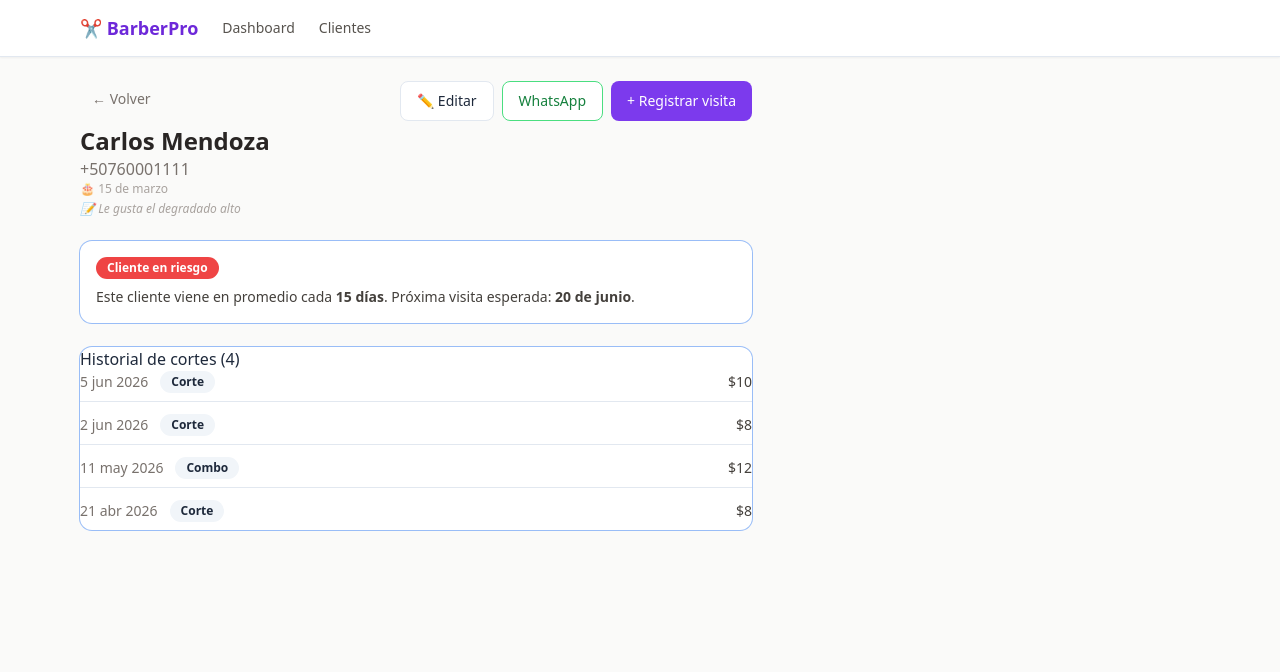
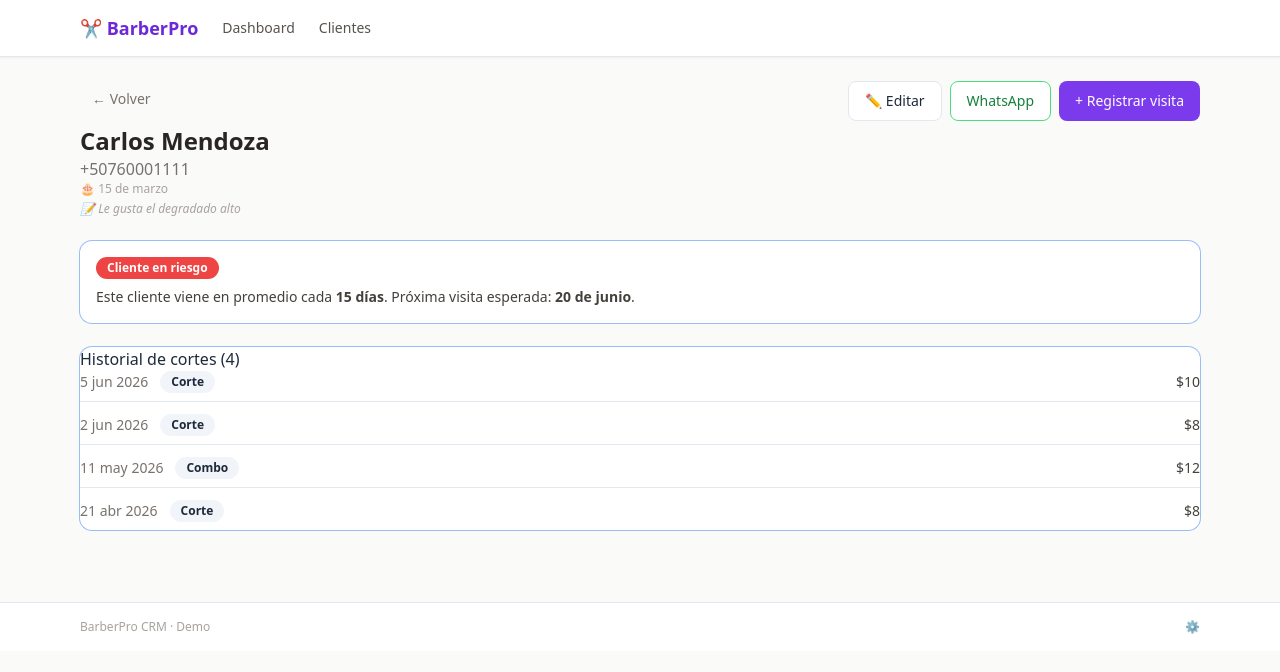
Before and after one commit to dayronpm/fashioncrm, a Next.js app: page /clientes/c1 in a window 1280 px wide. Shown: the top 672 px of the page. Built offline with nearby package versions, Linux system fonts and the light colour scheme.

Commit message:
fix: perfil cliente ancho completo + reset datos en footer

```diff
--- /dev/null
+++ b/src/app/client-layout.tsx
@@ -0,0 +1,73 @@
+"use client";
+
+import Link from "next/link";
+import { useStore } from "@/lib/store";
+import { useState, ReactNode } from "react";
+
+function ResetButton() {
+  const { resetDatabase } = useStore();
+  const [show, setShow] = useState(false);
+
+  if (!show) {
+    return (
+      <button
+        onClick={() => setShow(true)}
+        className="text-stone-300 hover:text-stone-500 transition-colors"
+        title="Resetear datos demo"
+      >
+        ⚙️
+      </button>
+    );
+  }
+
+  return (
+    <span className="flex items-center gap-2">
+      <span className="text-stone-500">¿Restaurar datos demo?</span>
+      <button
+        onClick={() => {
+          resetDatabase();
+          setShow(false);
+        }}
+        className="text-red-500 hover:text-red-700 font-medium"
+      >
+        Sí, resetear
+      </button>
+      <button
+        onClick={() => setShow(false)}
+        className="text-stone-400 hover:text-stone-600"
+      >
+        Cancelar
+      </button>
+    </span>
+  );
+}
+
+export function ClientLayout({ children }: { children: ReactNode }) {
+  return (
+    <>
+      <nav className="border-b bg-white shadow-sm">
+        <div className="max-w-6xl mx-auto px-4 h-14 flex items-center gap-6">
+          <Link href="/" className="font-bold text-lg text-violet-700">
+            ✂️ BarberPro
+          </Link>
+          <Link href="/" className="text-sm text-stone-600 hover:text-stone-900">
+            Dashboard
+          </Link>
+          <Link
+            href="/clientes"
+            className="text-sm text-stone-600 hover:text-stone-900"
+          >
+            Clientes
+          </Link>
+        </div>
+      </nav>
+      <main className="max-w-6xl mx-auto px-4 py-6">{children}</main>
+      <footer className="border-t bg-white mt-12">
+        <div className="max-w-6xl mx-auto px-4 py-4 flex items-center justify-between text-xs text-stone-400">
+          <span>BarberPro CRM &middot; Demo</span>
+          <ResetButton />
+        </div>
+      </footer>
+    </>
+  );
+}
--- a/src/app/clientes/[id]/page.tsx
+++ b/src/app/clientes/[id]/page.tsx
@@ -87,7 +87,7 @@ export default function ClienteProfile() {
   };
 
   return (
-    <div className="space-y-6 max-w-2xl">
+    <div className="space-y-6">
       {/* Header */}
       <div className="flex items-start justify-between">
         <div>
--- a/src/app/layout.tsx
+++ b/src/app/layout.tsx
@@ -1,8 +1,8 @@
 import type { Metadata } from "next";
 import localFont from "next/font/local";
-import Link from "next/link";
 import "./globals.css";
 import { StoreProvider } from "@/lib/store";
+import { ClientLayout } from "./client-layout";
 
 const geistSans = localFont({
   src: "./fonts/GeistVF.woff",
@@ -31,24 +31,7 @@ export default function RootLayout({
         className={`${geistSans.variable} ${geistMono.variable} antialiased min-h-screen bg-stone-50`}
       >
         <StoreProvider>
-          {/* Navbar */}
-          <nav className="border-b bg-white shadow-sm">
-            <div className="max-w-6xl mx-auto px-4 h-14 flex items-center gap-6">
-              <Link href="/" className="font-bold text-lg text-violet-700">
-                ✂️ BarberPro
-              </Link>
-              <Link href="/" className="text-sm text-stone-600 hover:text-stone-900">
-                Dashboard
-              </Link>
-              <Link
-                href="/clientes"
-                className="text-sm text-stone-600 hover:text-stone-900"
-              >
-                Clientes
-              </Link>
-            </div>
-          </nav>
-          <main className="max-w-6xl mx-auto px-4 py-6">{children}</main>
+          <ClientLayout>{children}</ClientLayout>
         </StoreProvider>
       </body>
     </html>
```
